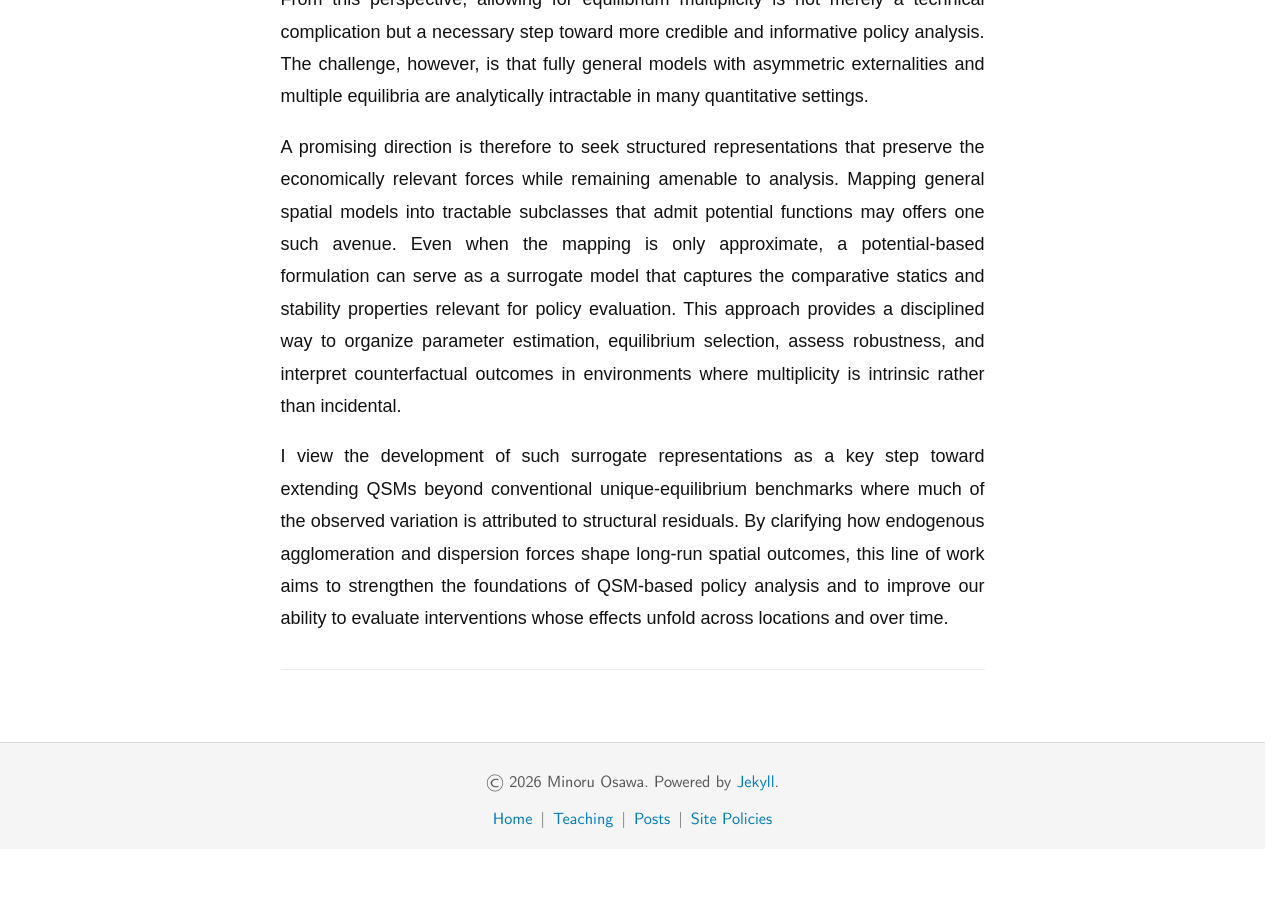
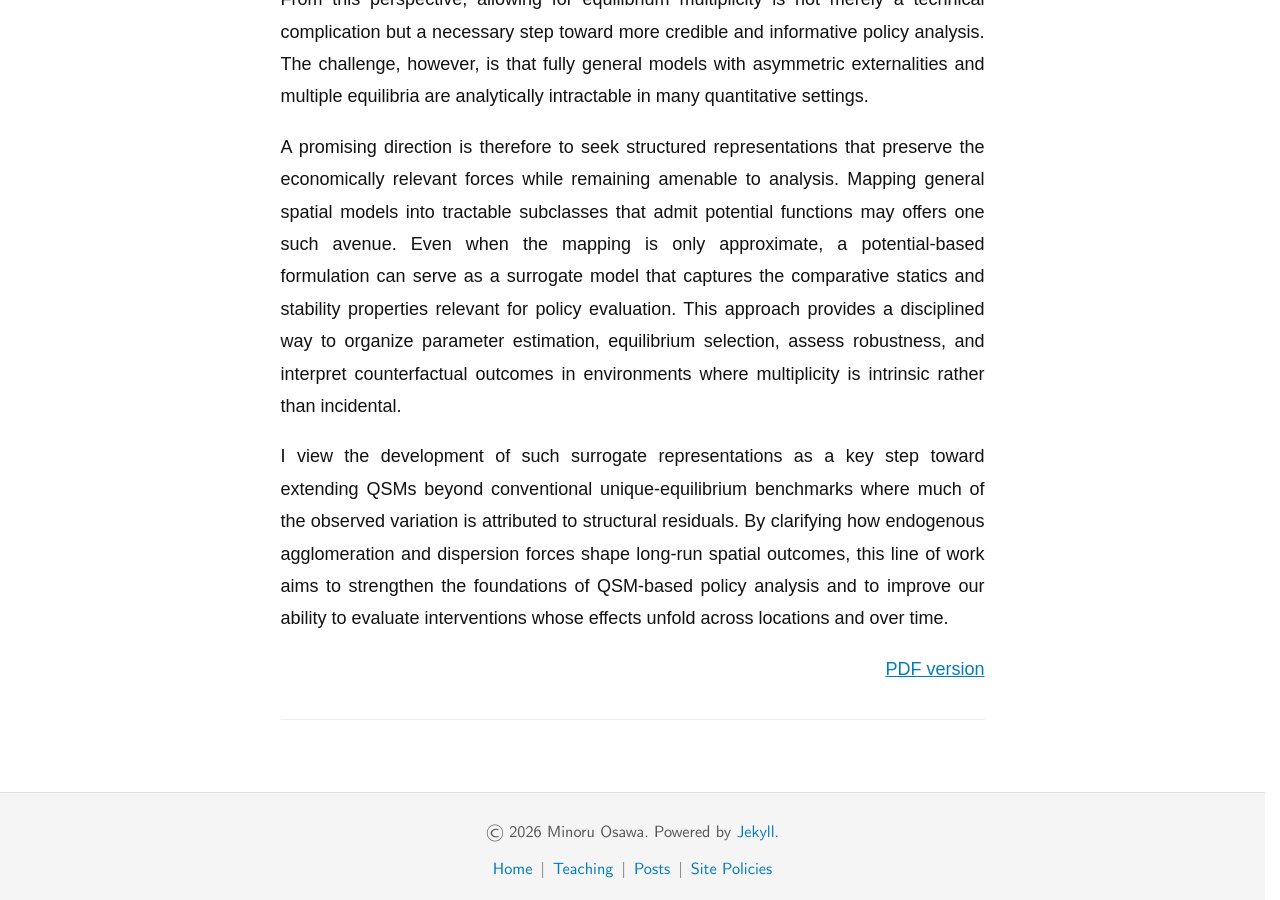
Before and after one commit to mino-osawa/mino-osawa.github.io, a Jekyll site: the page built from summary.markdown, in a window 1280 px wide and 900 px high, scrolled down 6176 px. Built offline with Jekyll 4.4.1, drawn with Linux system fonts in a browser that asks for light colours; some web fonts are replaced; before the commit the page ends 7025 px from its top, so only the background shows below that.

Commit message:
add PDF for research summary

```diff
--- a/summary.markdown
+++ b/summary.markdown
@@ -74,3 +74,5 @@ From this perspective, allowing for equilibrium multiplicity is not merely a tec
 A promising direction is therefore to seek structured representations that preserve the economically relevant forces while remaining amenable to analysis. Mapping general spatial models into tractable subclasses that admit potential functions may offers one such avenue. Even when the mapping is only approximate, a potential-based formulation can serve as a surrogate model that captures the comparative statics and stability properties relevant for policy evaluation. This approach provides a disciplined way to organize parameter estimation, equilibrium selection, assess robustness, and interpret counterfactual outcomes in environments where multiplicity is intrinsic rather than incidental.
 
 I view the development of such surrogate representations as a key step toward extending QSMs beyond conventional unique-equilibrium benchmarks where much of the observed variation is attributed to structural residuals. By clarifying how endogenous agglomeration and dispersion forces shape long-run spatial outcomes, this line of work aims to strengthen the foundations of QSM-based policy analysis and to improve our ability to evaluate interventions whose effects unfold across locations and over time.
+
+<span style="display:block; text-align:right;"><a href="/notes/Research-summary_Minoru-Osawa_January_2026.pdf">PDF version</a></span>
```
Also changed, not shown: 1 other file.
